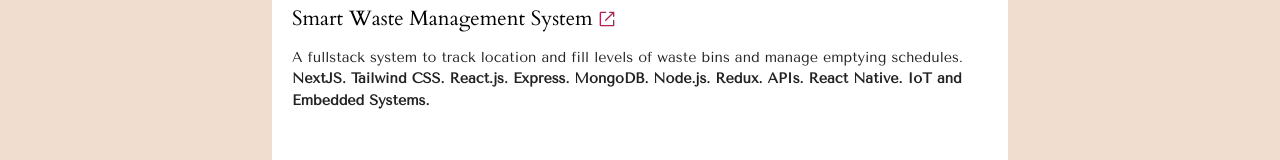
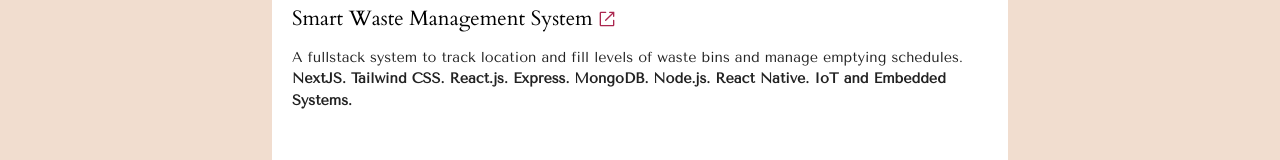
Before and after one commit to judithlk/my-portfolio, a Next.js app: page /projects in a window 1280 px wide. Shown: the part 403-563 px from the top of the page. Built offline with nearby package versions, Linux system fonts and the light colour scheme.

Commit message:
Corrections

```diff
--- a/src/app/projects/page.tsx
+++ b/src/app/projects/page.tsx
@@ -123,7 +123,7 @@
                     waste bins and manage emptying schedules.{" "}
                     <b>
                       NextJS. Tailwind CSS. React.js. Express. MongoDB. Node.js.
-                      Redux. APIs. React Native. IoT and Embedded Systems.
+                      React Native. IoT and Embedded Systems.
                     </b>
                   </p>
 
```
